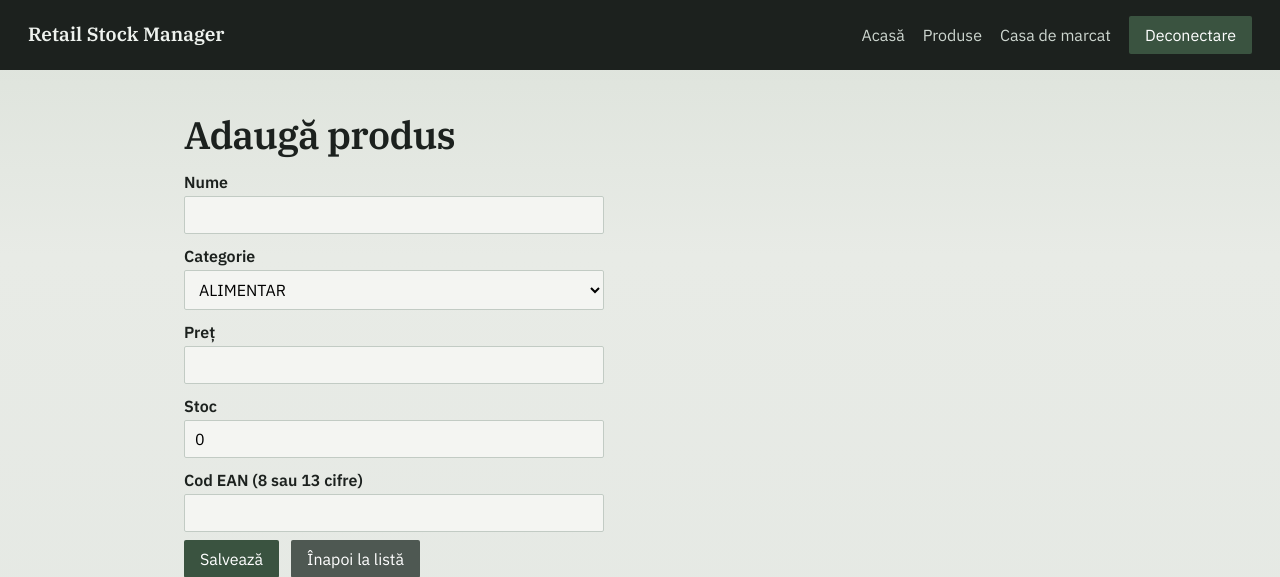
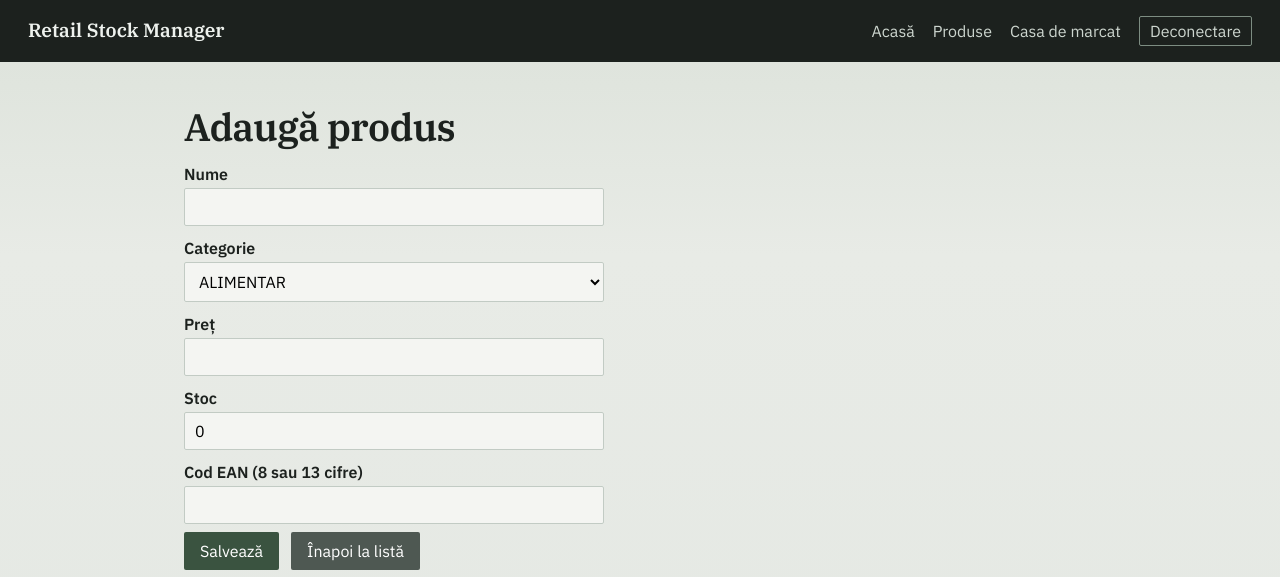
Before and after one commit to BogdanNVal/Retail-Stock-Manager, a Spring Boot app: page /produse/nou in a window 1280 px wide. Shown: the top 577 px of the page. Run offline with Spring Boot 4, Linux system fonts and the light colour scheme; the visitor is signed in with stand-in values (Sample User, id 1); some of the project's set-up classes (security, data sources, template engines, error pages and the like) are left out, and stand-ins take their place; some libraries are stand-ins or nearby versions.

Commit message:
Keep the header logout control outlined, not a green submit.
Refresh README screenshots for the operator UI.

Co-authored-by: BogdanNVal <BogdanNVal@users.noreply.github.com>

```diff
--- a/src/main/resources/static/css/app.css
+++ b/src/main/resources/static/css/app.css
@@ -230,6 +230,20 @@ button.btn-danger {
     background: var(--danger);
 }
 
+.site-nav button,
+.site-nav button[type="submit"] {
+    background: transparent;
+    border: 1px solid #7d8d82;
+    color: #cdd6cf;
+    padding: 4px 10px;
+}
+
+.site-nav button:hover,
+.site-nav button[type="submit"]:hover {
+    background: rgba(255, 255, 255, 0.08);
+    color: #fff;
+}
+
 .form-grid label {
     display: block;
     margin: 12px 0 4px;
```
Also changed, not shown: src/main/webapp/css/app.css (+14 -0 lines), 3 other files.
